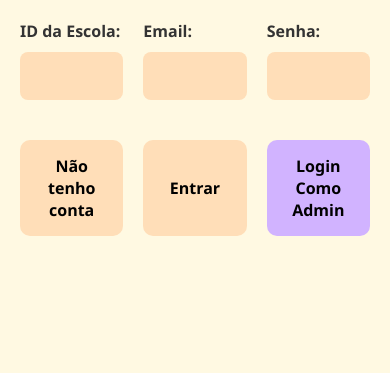
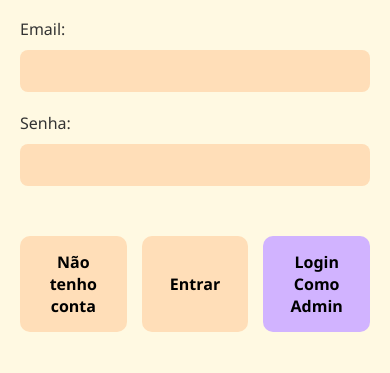
Before and after one commit to galesTV/furafila-digital, a plain HTML site: page frontend/aluno/loginaluno.html in a window 390 px wide. Shown: the part 471-844 px from the top of the page. Drawn offline with Linux system fonts and the light colour scheme.

Commit message:
feat: responsividade das páginas cadastro e login do aluno
Co-authored-by: Gael Guzman <137447978+galesTV@users.noreply.github.com>

```diff
--- a/frontend/aluno/css/cadastroaluno.css
+++ b/frontend/aluno/css/cadastroaluno.css
@@ -49,37 +49,45 @@ body {
 
 .cadastro-container {
     text-align: center;
-    width: 100%; max-width: 950px;
+    width: 100%;
+    max-width: 950px;
     padding: 20px;
 }
 
 .logo { width: 250px; margin-bottom: 20px; }
 
-h1 { color: var(--text-main); margin-bottom: 40px; font-weight: 500; }
+h1 { color: var(--text-main); margin-bottom: 30px; font-weight: 500; }
+.register-form {
+  display: flex;
+  flex-wrap: wrap;
+  gap: 20px;
+  justify-content: space-between;
+}
 
-
-.input-row {
-    display: flex;
-    gap: 20px;
-    margin-bottom: 40px;
+.cadastro-form {
+  display: flex;
+  flex-wrap: wrap;
+  gap: 20px;
+  justify-content: space-between;
 }
 
 .input-group {
-    flex: 1;
     display: flex;
     flex-direction: column;
     align-items: flex-start;
+    flex: 1 1 30%;
+    min-width: 250px;
 }
 
 label {
     color: var(--text-label);
+    margin-bottom: 8px;
     font-weight: bold;
-    margin-bottom: 10px;
 }
 
 input {
     width: 100%;
-    padding: 15px;
+    padding: 12px;
     border: none;
     border-radius: 8px;
     background-color: var(--bg-input);
@@ -88,9 +96,11 @@ input {
 
 
 .button-row {
-    display: flex;
-    justify-content: space-between;
-    gap: 20px;
+  width: 100%;
+  display: flex;
+  justify-content: space-between;
+  gap: 15px;
+  margin-top: 30px;
 }
 
 button, .button-row a {
--- a/frontend/aluno/css/loginaluno.css
+++ b/frontend/aluno/css/loginaluno.css
@@ -55,30 +55,29 @@ body {
 
 h1 { color: var(--text-main); margin-bottom: 40px; font-weight: 500; font-size: 2rem; }
 
-
-.input-row {
-    display: flex;
-    gap: 20px;
-    margin-bottom: 40px;
-    width: 100%;
+.cadastro-form {
+  display: flex;
+  flex-wrap: wrap;
+  gap: 20px;
+  justify-content: space-between;
 }
 
 .input-group {
-    flex: 1;
+    flex: 1 1 30%;
     display: flex;
     flex-direction: column;
     align-items: flex-start;
+     min-width: 250px;
 }
 
 label {
     color: var(--text-label);
-    font-weight: bold;
     margin-bottom: 10px;
 }
 
 input {
     width: 100%;
-    padding: 15px;
+    padding: 12px;
     border: none;
     border-radius: 8px;
     background-color: var(--bg-input);
@@ -87,9 +86,11 @@ input {
 
 
 .button-row {
-    display: flex;
-    justify-content: space-between;
-    gap: 20px;
+  width: 100%;
+  display: flex;
+  justify-content: space-between;
+  gap: 15px;
+  margin-top: 30px;
 }
 
 button, .button-row a {
--- a/frontend/aluno/loginaluno.html
+++ b/frontend/aluno/loginaluno.html
@@ -17,7 +17,7 @@
             <h1>LOGIN - Aluno</h1>
 
             <form class="cadastro-form">
-                <div class="input-row">
+
                     <div class="input-group">
                         <label for="escola">ID da Escola:</label>
                         <input type="text" id="escola">
@@ -32,7 +32,6 @@
                         <label for="senha">Senha:</label>
                         <input type="password" id="senha">
                     </div>
-                </div>
 
                 <div class="button-row">
                     <a href="cadastroaluno.html" class="btn-secondary">Não tenho conta</a>
```
Also changed, not shown: frontend/aluno/cadastroaluno.html (+2 -2 lines), frontend/aluno/css/menualuno.css (+8 -3 lines), frontend/aluno/menualuno.html (+1 -1 lines).
